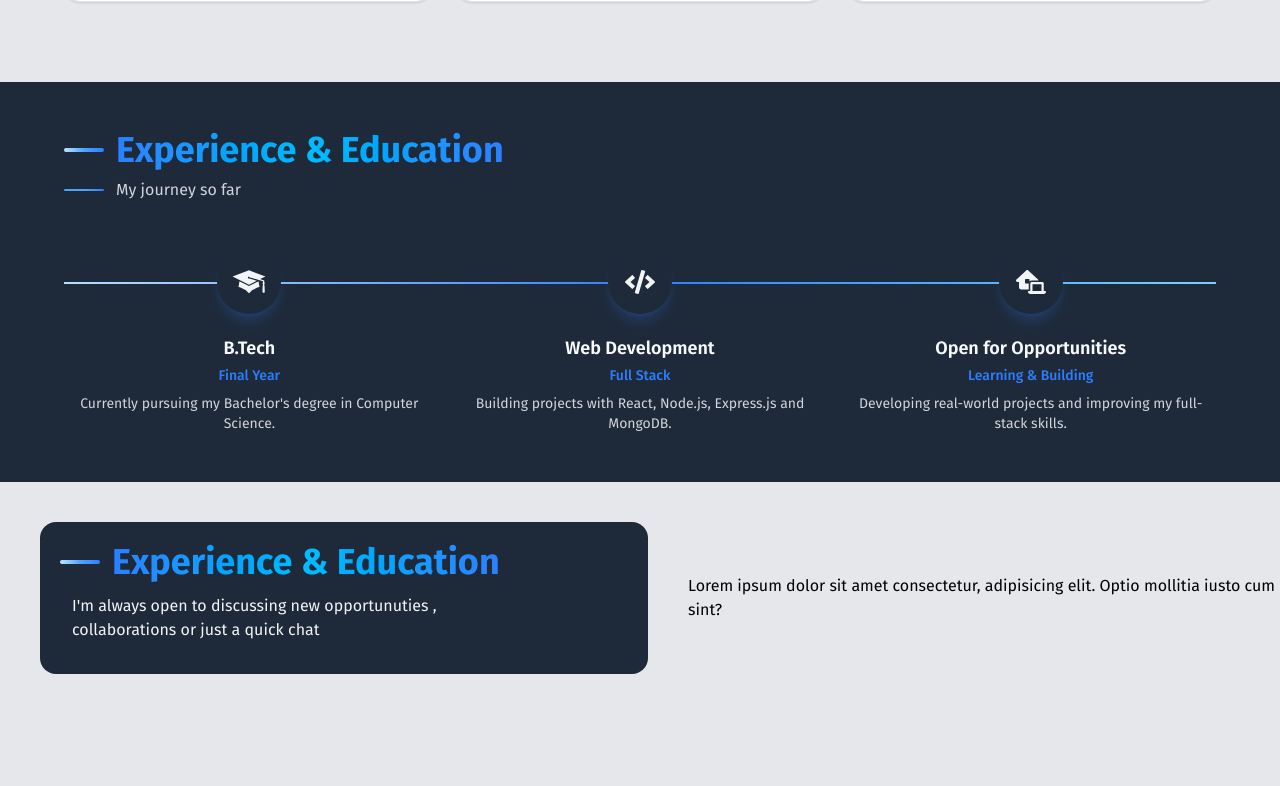
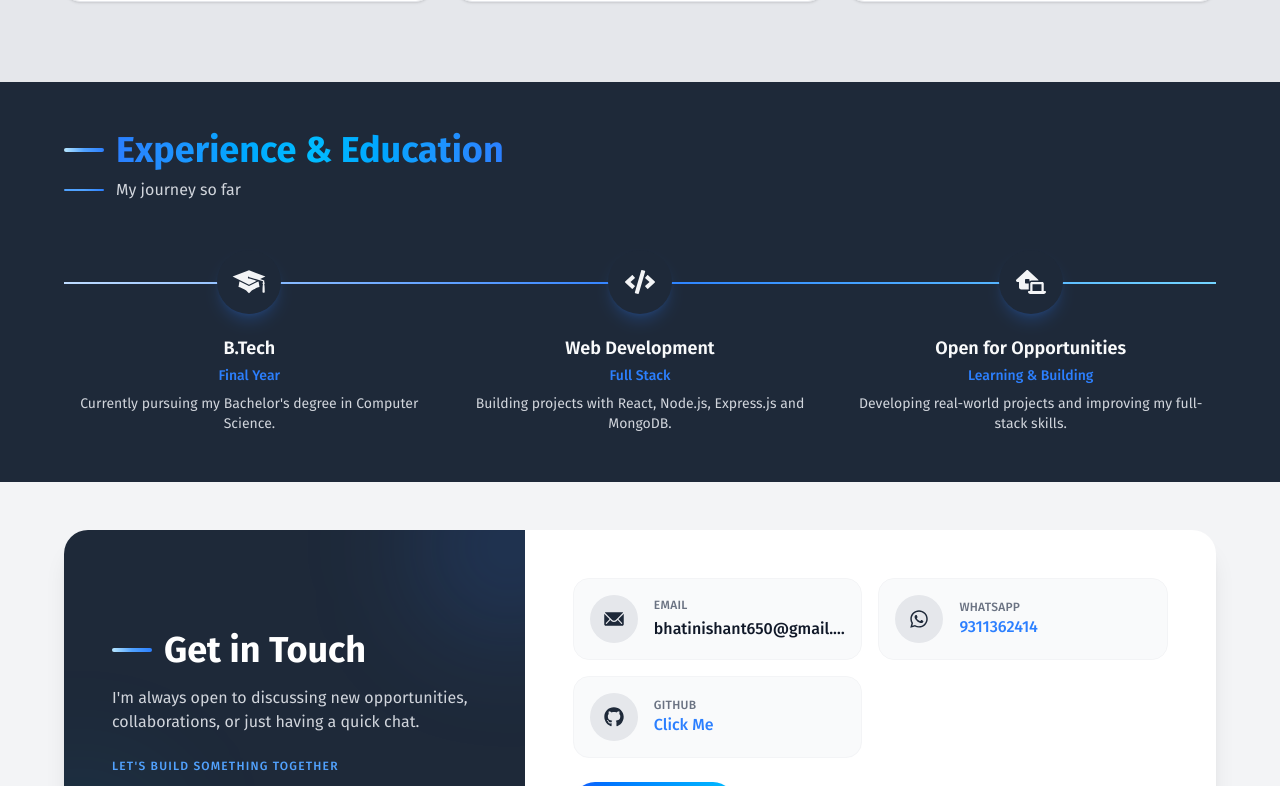
Before and after one commit to bhatinishant38/Portfolio, a React (Vite) app: page / in a window 1280 px wide. Shown: the part 2835-3621 px from the top of the page. Built offline with nearby package versions, Linux system fonts and the light colour scheme.

Commit message:
Add Footer component and enhance Contact and About sections with improved content and layout

```diff
--- a/src/App.jsx
+++ b/src/App.jsx
@@ -1,6 +1,7 @@
 import About from "./Components/About";
 import Contact from "./Components/Contact";
 import Eduaction from "./Components/Education";
+import Footer from "./Components/Footer";
 import Home from "./Components/Home";
 import Navabr from "./Components/Navabr";
 import Projects from "./Components/Projects";
@@ -18,6 +19,7 @@ function App() {
       <Projects />
       <Eduaction/>
       <Contact/>
+      <Footer/>
       </div>
     </>
   );
--- a/src/Components/About.jsx
+++ b/src/Components/About.jsx
@@ -24,7 +24,7 @@ const About = () => {
             who loves building things
           </div>
           <div className="text-wrap text-xs sm:text-sm md:text-base lg:text-lg leading-relaxed">
-            I'm a final year B.Tech student with strong intersect in web
+            I'm a final year B.Tech student with strong interest in web
             development . I enjoy working with a full stack and love creating
             scalable , user-friendly applications. Always open to learnings new
             technologies and collaborating on exciting projects.{" "}
--- a/src/Components/Contact.jsx
+++ b/src/Components/Contact.jsx
@@ -1,32 +1,108 @@
 import React from "react";
+import { IoIosMail } from "react-icons/io";
+import { FaArrowRightLong } from "react-icons/fa6";
+import { FaGithub } from "react-icons/fa";
+import { FaWhatsapp } from "react-icons/fa";
 
 const Contact = () => {
   return (
-    <div id="Contact" className="w-full pb-100 bg-gray-200">
-      <div className="flex items-center">
+    <div
+      id="Contact"
+      className="w-full bg-gray-100 px-5 py-12 sm:px-8 lg:px-16"
+    >
+      <div className="mx-auto flex w-full max-w-6xl flex-col overflow-hidden rounded-3xl bg-white shadow-xl md:flex-row">
+        {/* Left - Introduction */}
+        <div className="relative flex w-full flex-col justify-center overflow-hidden bg-gray-800 p-8 sm:p-10 md:w-2/5 lg:p-12">
+          {/* Decorative blur */}
+          <div className="absolute -right-16 -top-16 h-40 w-40 rounded-full bg-blue-500/20 blur-3xl" />
+          <div className="absolute -bottom-16 -left-16 h-40 w-40 rounded-full bg-sky-400/10 blur-3xl" />
 
-        <div className="m-10 p-5 w-1/2  bg-gray-800 rounded-2xl">
-          <div className="flex items-center gap-3">
+          <div className="relative z-10">
+            <div className="mb-4 flex items-center gap-3">
               <div className="w-8 sm:w-10">
                 <hr className="h-1 rounded-full border-0 bg-linear-to-r from-sky-200 via-blue-400 to-blue-500" />
               </div>
 
-            <h2 className="text-2xl font-bold bg-linear-to-r from-blue-500 via-sky-400 to-blue-500 bg-clip-text text-transparent sm:text-3xl lg:text-4xl">
-              Experience & Education
+              <h2 className="text-2xl font-bold text-white sm:text-3xl lg:text-4xl">
+                Get in Touch
               </h2>
             </div>
 
-          <p className="text-small p-3 text-gray-100">
-            I'm always open to discussing new opportunuties , <br />{" "}
-            collaborations or just a quick chat
+            <p className="max-w-md text-sm leading-6 text-gray-300 sm:text-base">
+              I'm always open to discussing new opportunities, collaborations,
+              or just having a quick chat.
+            </p>
+
+            <p className="mt-6 text-xs font-medium uppercase tracking-widest text-blue-400">
+              Let's build something together
             </p>
           </div>
+        </div>
 
-        <div>
-          <p>
-            Lorem ipsum dolor sit amet consectetur, adipisicing elit. Optio
-            mollitia iusto cum sint?
+        {/* Right - Contact Information */}
+        <div className="flex w-full flex-col justify-center p-6 sm:p-8 md:w-3/5 lg:p-12">
+          <div className="grid grid-cols-1 gap-4 sm:grid-cols-2">
+            {/* Email */}
+            <div className="group flex items-center gap-4 rounded-2xl border border-gray-100 bg-gray-50 p-4 transition duration-300 hover:-translate-y-1 hover:shadow-md">
+              <span className="flex h-12 w-12 shrink-0 items-center justify-center rounded-full bg-gray-200 transition duration-300 group-hover:bg-blue-100">
+                <IoIosMail className="text-xl text-gray-800 sm:text-2xl" />
+              </span>
+
+              <div className="min-w-0">
+                <p className="text-xs font-medium uppercase tracking-wide text-gray-500">
+                  Email
                 </p>
+
+                <p className="mt-1 truncate text-sm font-medium text-gray-900 sm:text-base">
+                  bhatinishant650@gmail.com
+                </p>
+              </div>
+            </div>
+
+             {/* Phone No */}
+            <div className="group flex items-center gap-4 rounded-2xl border border-gray-100 bg-gray-50 p-4 transition duration-300 hover:-translate-y-1 hover:shadow-md">
+              <span className="flex h-12 w-12 shrink-0 items-center justify-center rounded-full bg-gray-200 transition duration-300 group-hover:bg-blue-100">
+                <span className="text-xl font-bold text-gray-800"><FaWhatsapp /></span>
+              </span>
+
+              <div className="min-w-0">
+                <p className="text-xs font-medium uppercase tracking-wide text-gray-500">
+                  Whatsapp
+                </p>
+
+                <a href="https://github.com/bhatinishant38" target="_blank" className="mt-1 text-blue-500 truncate text-sm font-medium  sm:text-base">
+                  9311362414
+                </a>
+              </div>
+            </div>
+
+            {/* LinkedIn */}
+            <div className="group flex items-center gap-4 rounded-2xl border border-gray-100 bg-gray-50 p-4 transition duration-300 hover:-translate-y-1 hover:shadow-md">
+              <span className="flex h-12 w-12 shrink-0 items-center justify-center rounded-full bg-gray-200 transition duration-300 group-hover:bg-blue-100">
+                <span className="text-xl font-bold text-gray-800"><FaGithub /></span>
+              </span>
+
+              <div className="min-w-0">
+                <p className="text-xs font-medium uppercase tracking-wide text-gray-500">
+                  Github
+                </p>
+
+                <a href="https://github.com/bhatinishant38" target="_blank" className="mt-1 text-blue-500 truncate text-sm font-medium  sm:text-base">
+                  Click Me
+                </a>
+              </div>
+            </div>
+
+          </div>
+
+          {/* Button */}
+          <a
+            href="https://www.linkedin.com/in/nishant-bhati-162b39369/" target="_blank"
+            className="mt-6 flex w-full items-center justify-center gap-3 rounded-full bg-linear-to-r from-blue-600 to-sky-400 px-6 py-3 text-sm font-semibold text-white shadow-md shadow-blue-500/20 transition-all duration-300 hover:-translate-y-1 hover:shadow-lg hover:shadow-blue-500/30 sm:w-fit"
+          >
+            Let's Connect
+            <FaArrowRightLong className="text-lg transition-transform duration-300 group-hover:translate-x-1" />
+          </a>
         </div>
       </div>
     </div>
--- /dev/null
+++ b/src/Components/Footer.jsx
@@ -0,0 +1,53 @@
+import React from 'react'
+import { FaArrowUp } from "react-icons/fa";
+
+const Footer = () => {
+  return (
+
+<footer className="w-full bg-gray-800 px-5 py-6 sm:px-8 lg:px-12">
+  <div className="mx-auto flex max-w-7xl flex-col items-center justify-between gap-5 border-t border-gray-700 pt-6 sm:flex-row">
+
+    {/* Logo + Copyright */}
+    <div className="flex flex-col items-center gap-3 sm:flex-row sm:gap-5">
+
+      <a
+        href="#Home"
+        className="w-10 transition duration-300 hover:scale-110"
+      >
+        <img
+          src="/logo-NB.svg"
+          alt="NB logo"
+          className="h-10 w-10 object-contain"
+        />
+      </a>
+
+      <div className="text-center sm:text-left">
+        <p className="text-xs text-gray-400 sm:text-sm">
+          © 2026 Nishant Bhati
+        </p>
+
+        <p className="mt-1 text-xs text-gray-500">
+          All rights reserved.
+        </p>
+      </div>
+
+    </div>
+
+
+    {/* Back To Top */}
+    <a
+      href="#Home"
+      aria-label="Back to top"
+      className="group flex h-11 w-11 items-center justify-center rounded-full border border-gray-600 bg-gray-700 text-gray-200 shadow-md transition-all duration-300 hover:-translate-y-1 hover:border-blue-400 hover:bg-blue-500 hover:shadow-lg hover:shadow-blue-500/20"
+    >
+      <FaArrowUp className="text-sm transition-transform duration-300 group-hover:-translate-y-0.5" />
+    </a>
+
+  </div>
+</footer>
+
+
+  )
+}
+
+export default Footer
```
Lines whose indentation alone changed are shown as unchanged.
